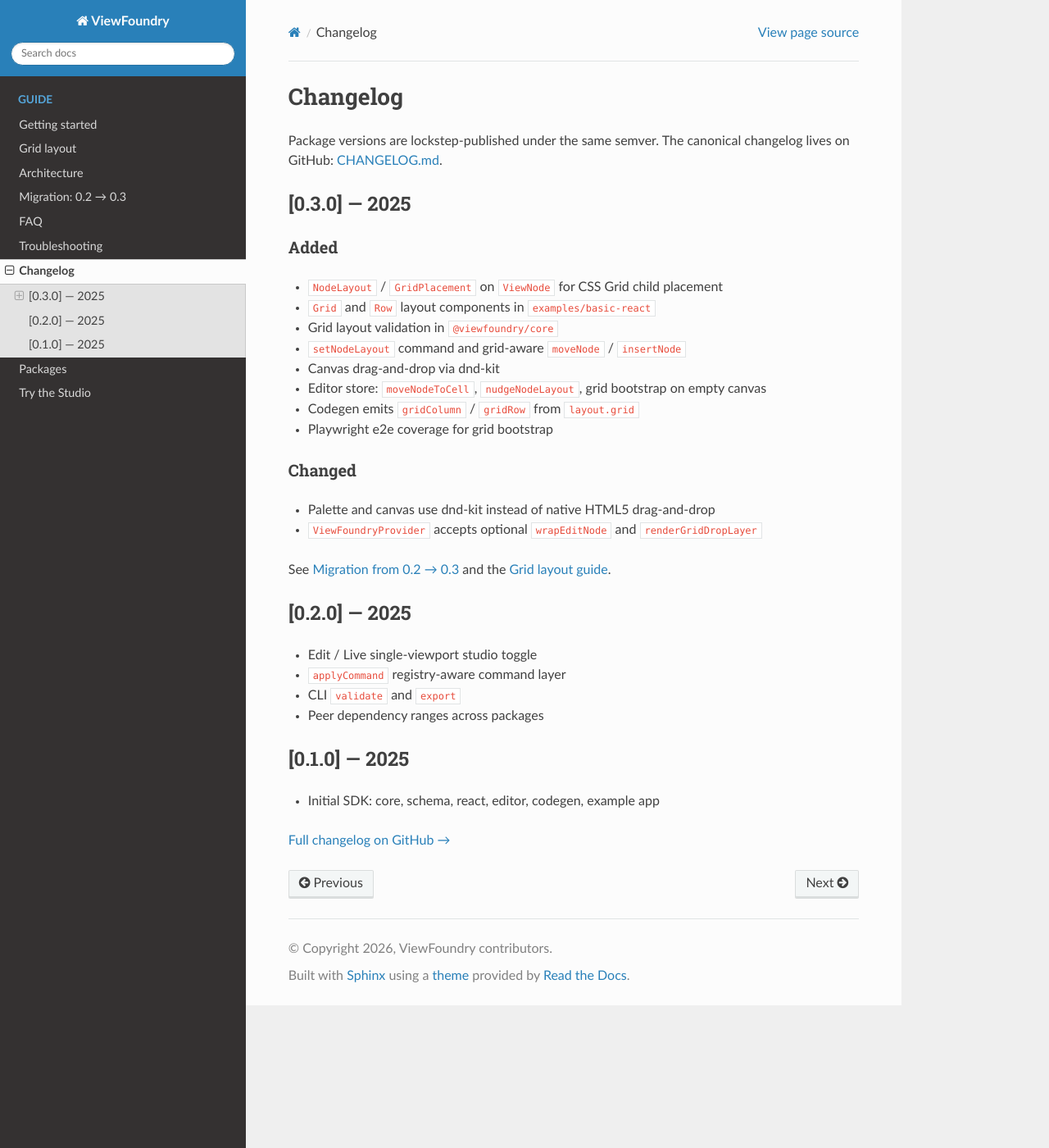
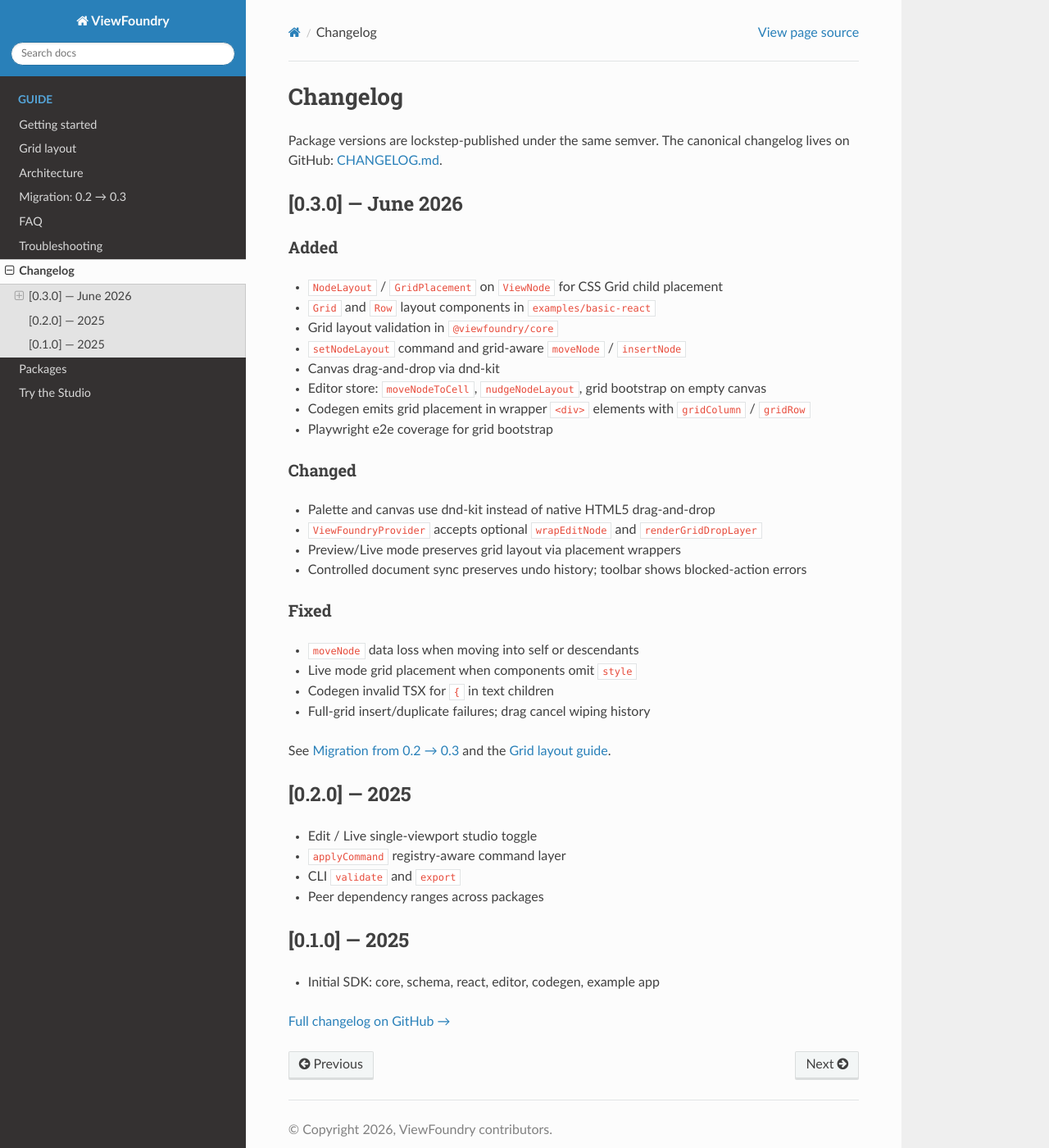
Before and after one commit to eddiethedean/viewfoundry, a Sphinx documentation site: the page built from apps/docs/changelog.md, in a window 1280 px wide and 1400 px high. Shown: the whole window at 82% size. Built offline with Sphinx 7.4.7 and the Read the Docs theme 3.1.0, drawn with Linux system fonts in a browser that asks for light colours.

Commit message:
Document 0.3.0 bug fixes and codegen wrapper behavior for release.
Changelogs and migration docs now cover hardening fixes from the grid
and editor audit so v0.3.0 can be tagged and published with accurate notes.

```diff
--- a/apps/docs/changelog.md
+++ b/apps/docs/changelog.md
@@ -2,7 +2,7 @@
 
 Package versions are lockstep-published under the same semver. The canonical changelog lives on GitHub: [CHANGELOG.md](https://github.com/eddiethedean/viewfoundry/blob/main/CHANGELOG.md).
 
-## [0.3.0] — 2025
+## [0.3.0] — June 2026
 
 ### Added
 
@@ -12,13 +12,22 @@ Package versions are lockstep-published under the same semver. The canonical cha
 - `setNodeLayout` command and grid-aware `moveNode` / `insertNode`
 - Canvas drag-and-drop via dnd-kit
 - Editor store: `moveNodeToCell`, `nudgeNodeLayout`, grid bootstrap on empty canvas
-- Codegen emits `gridColumn` / `gridRow` from `layout.grid`
+- Codegen emits grid placement in wrapper `<div>` elements with `gridColumn` / `gridRow`
 - Playwright e2e coverage for grid bootstrap
 
 ### Changed
 
 - Palette and canvas use dnd-kit instead of native HTML5 drag-and-drop
 - `ViewFoundryProvider` accepts optional `wrapEditNode` and `renderGridDropLayer`
+- Preview/Live mode preserves grid layout via placement wrappers
+- Controlled document sync preserves undo history; toolbar shows blocked-action errors
+
+### Fixed
+
+- `moveNode` data loss when moving into self or descendants
+- Live mode grid placement when components omit `style`
+- Codegen invalid TSX for `{` in text children
+- Full-grid insert/duplicate failures; drag cancel wiping history
 
 See [Migration from 0.2 → 0.3](migration-0.2-0.3.md) and the [Grid layout guide](grid-layout.md).
 
```
Also changed, not shown: CHANGELOG.md (+17 -2 lines), apps/docs/faq.md (+1 -1 lines), apps/docs/getting-started.md (+1 -1 lines), apps/docs/migration-0.2-0.3.md (+1 -1 lines), specs/PACKAGE_API_SPEC.md (+6 -0 lines).
